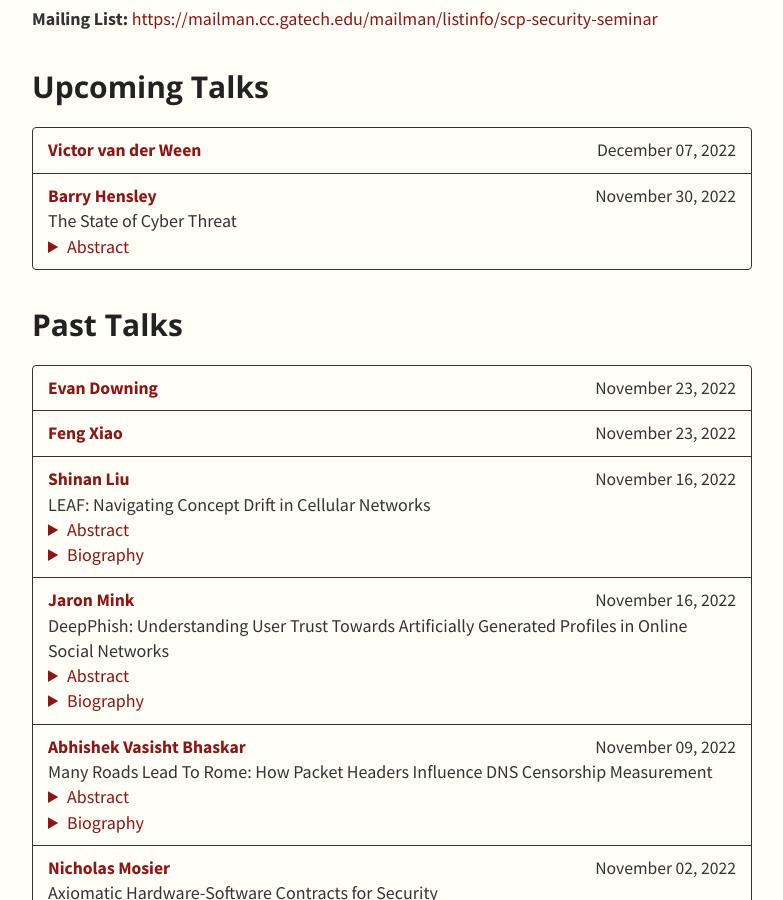
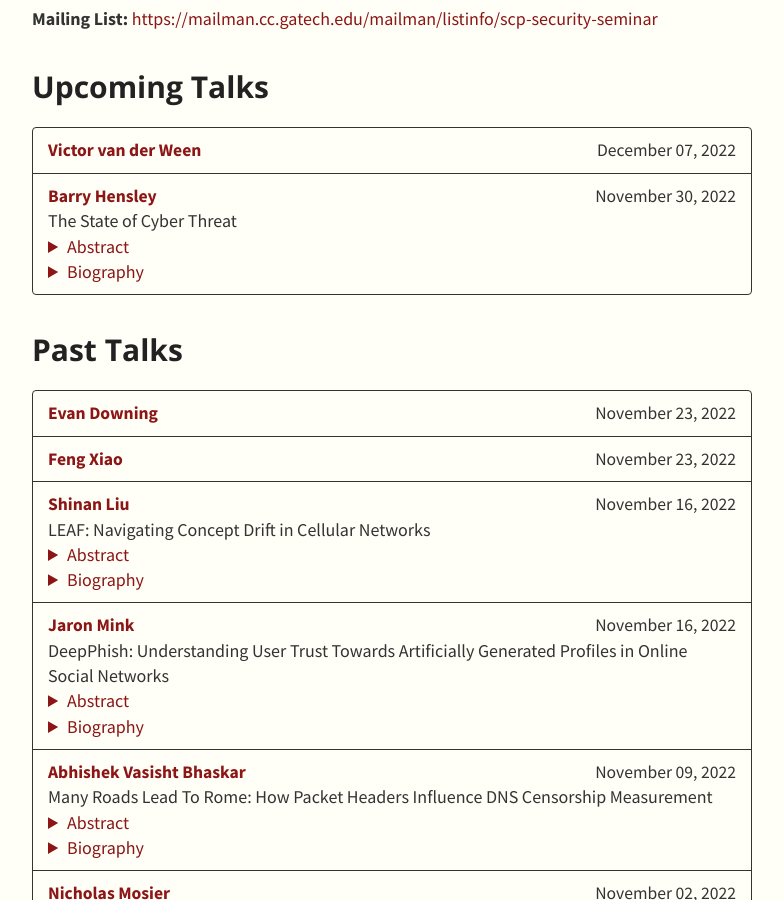
Before and after one commit to gt-security-seminar/gt-security-seminar.github.io, a Jekyll site: the page built from index.md, in a window 1280 px wide and 900 px high, scrolled down 492 px. Shown: the whole window, without its empty margins (248-1031 px from the left). Built offline with Jekyll 4.4.1, drawn with Linux system fonts in a browser that asks for light colours.

Commit message:
Add upcoming speaker information

```diff
--- a/_data/talks.yml
+++ b/_data/talks.yml
@@ -1,13 +1,15 @@
 - speaker: Victor van der Ween
-  website:
+  website: https://vvdveen.com/
   date: December 07, 2022
   title:
+  abstract:
+  biography:
 - speaker: Barry Hensley
   website: "https://www.linkedin.com/in/barry-hensley-72907914/"
   date: November 30, 2022
   title: The State of Cyber Threat
-  abstract: Barry Hensley, Chief Threat Intelligence Officer of Secureworks, discusses the top ways threat actors are continuing to innovate and evolve across the threat landscape. Across ransomware, supply chain exploits, zero-day attacks, business email compromise, and other evolving risks, threat actors aren’t slowing down. In this session, Col. (USA, Retired) Hensley, former Director of the Army’s Global Network Operations and Security Center, shares keen insights into the nature of today’s threats and vulnerabilities.
-  biography:
+  abstract: This talk discusses the top ways threat actors are continuing to innovate and evolve across the threat landscape. Across ransomware, supply chain exploits, zero-day attacks, business email compromise, and other evolving risks, threat actors aren’t slowing down. In this session, Col. (USA, Retired) Hensley, former Director of the Army’s Global Network Operations and Security Center, shares keen insights into the nature of today’s threats and vulnerabilities.
+  biography: Barry Hensley is the Chief Threat Intelligence Officer of Secureworks and currently responsible for the Securework’s Counter Threat Unit (CTU) Security Research Group and global Incident Response, and Adversary Emulation teams. Before joining SecureWorks, Colonel (US Army, RET) Barry Hensley was the Director of the Army's Global Network Operations and Security Center (AGNOSC). While at the AGNOSC, he was responsible for directing the operations and defense of the Army's portion of the Global Information Grid (GIG) consisting of over 1.2 million users. He served in various leadership positions within the communications and information security career field throughout his 24+ year Army career to include assignments with United States Special Operations Command and deployments to Saudi Arabia, Kuwait, Somalia, and Iraq. He commanded the 57th Signal Battalion in support of the Multi- National Force – Iraq (MNF–I) as part of Operation IRAQI FREEDOM (OIF). He holds a BBA in Information Systems from Georgia Southern University, a M.S. in Telecommunication from the University of Colorado, and a graduate of the National War College. He was named the 2009 Georgia Southern University Alumnus of the Year for the College of Information Technology and was named by Federal Computer Week as a 2008 "Federal 100" winner, a select group of top executives in the Federal IT industry.
 - speaker: Evan Downing
   website: "https://www.evandowning.com/"
   date: November 23, 2022
```
